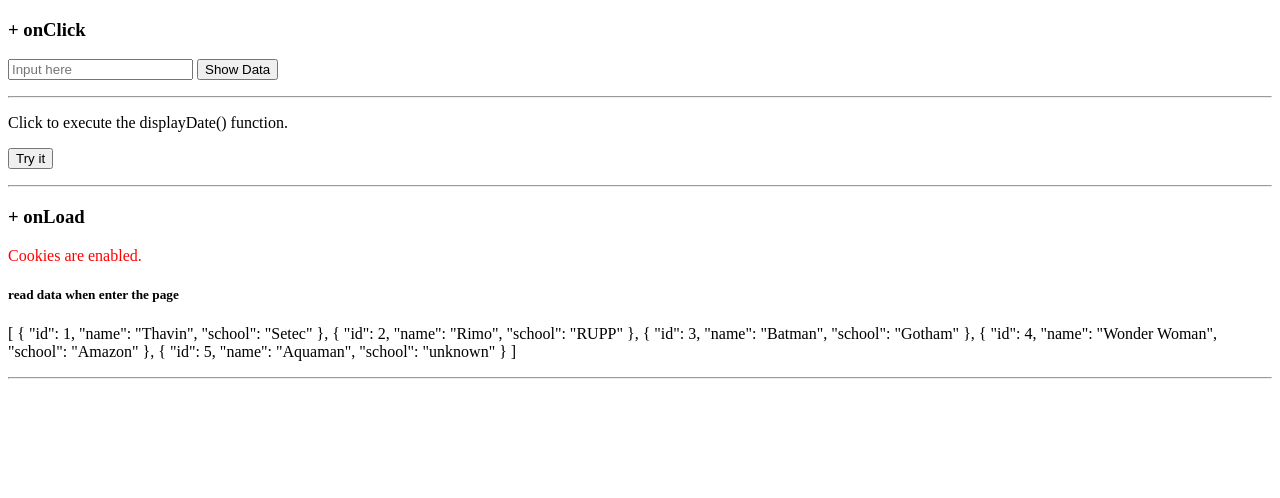
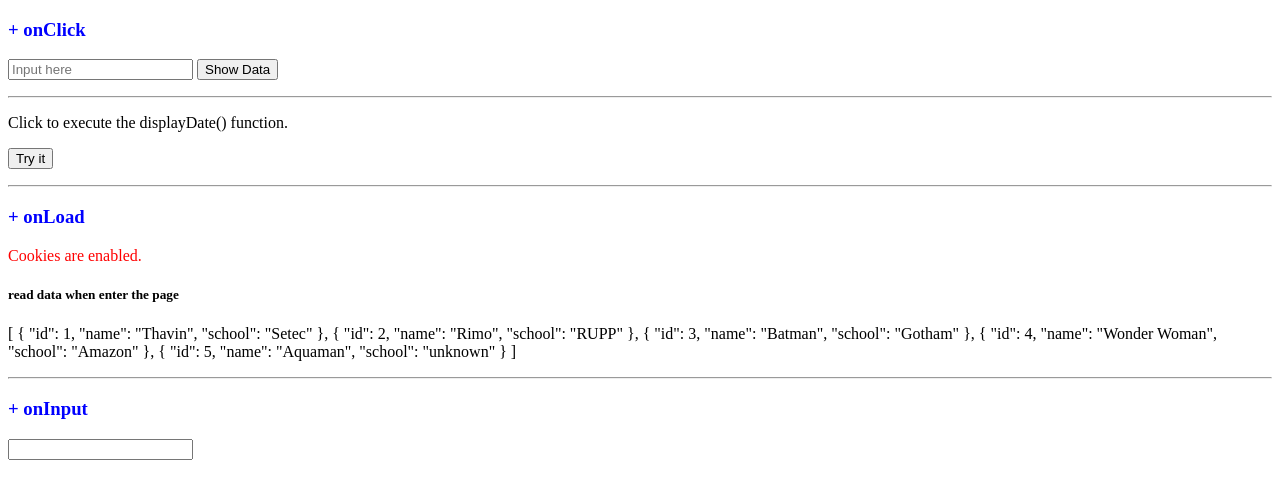
Before and after one commit to PromDarimo/Javascript_DOM_Events, a plain HTML site: page index.html in a window 1280 px wide. Drawn offline with Linux system fonts and the light colour scheme.

Commit message:
onInput Event

```diff
--- a/controller.js
+++ b/controller.js
@@ -35,3 +35,12 @@ function checkCookie() {
         .then(x => x.text())
         .then(y => document.getElementById("data").innerHTML = y);
 }
+
+// onInput
+function writeText(){
+    inpTxt1 = document.getElementById("inpTxt1").value;
+
+    // Live input
+    txt1 = document.getElementById("display-text").innerHTML = inpTxt1;
+    // let txt1 = inpTxt1
+}
--- a/index.html
+++ b/index.html
@@ -11,7 +11,7 @@
 <body onload="checkCookie()">
 
     <!-- Onclick by function Event in button-->
-    <h3>+ onClick</h3>
+    <h3 class="text-color-blue">+ onClick</h3>
     <input type="text" placeholder="Input here" id="inp1">
     <button onclick="onDisplayText()">Show Data</button>
     <p id="demo"></p>
@@ -24,12 +24,15 @@
     <hr>
 
     <!-- Onload is use when user enter to page or leave page -->
-    <h3>+ onLoad</h3>
+    <h3 class="text-color-blue">+ onLoad</h3>
     <p id="check-cookie" class="text-color-red"></p>
     <h5>read data when enter the page</h5>
     <p id="data"></p>
     <hr>
 
+    <h3 class="text-color-blue">+ onInput</h3>
+    <input type="text" id="inpTxt1" oninput="writeText()">
+    <p id="display-text"></p>
 
     <script src="controller.js"></script>
 </body>
--- a/style.css
+++ b/style.css
@@ -1,7 +1,12 @@
 :root{
     --color-red : red;
+    --color-blue : blue;
 }
 
 .text-color-red{
     color : var(--color-red);
 }
+
+.text-color-blue{
+    color : var(--color-blue);
+}
```
